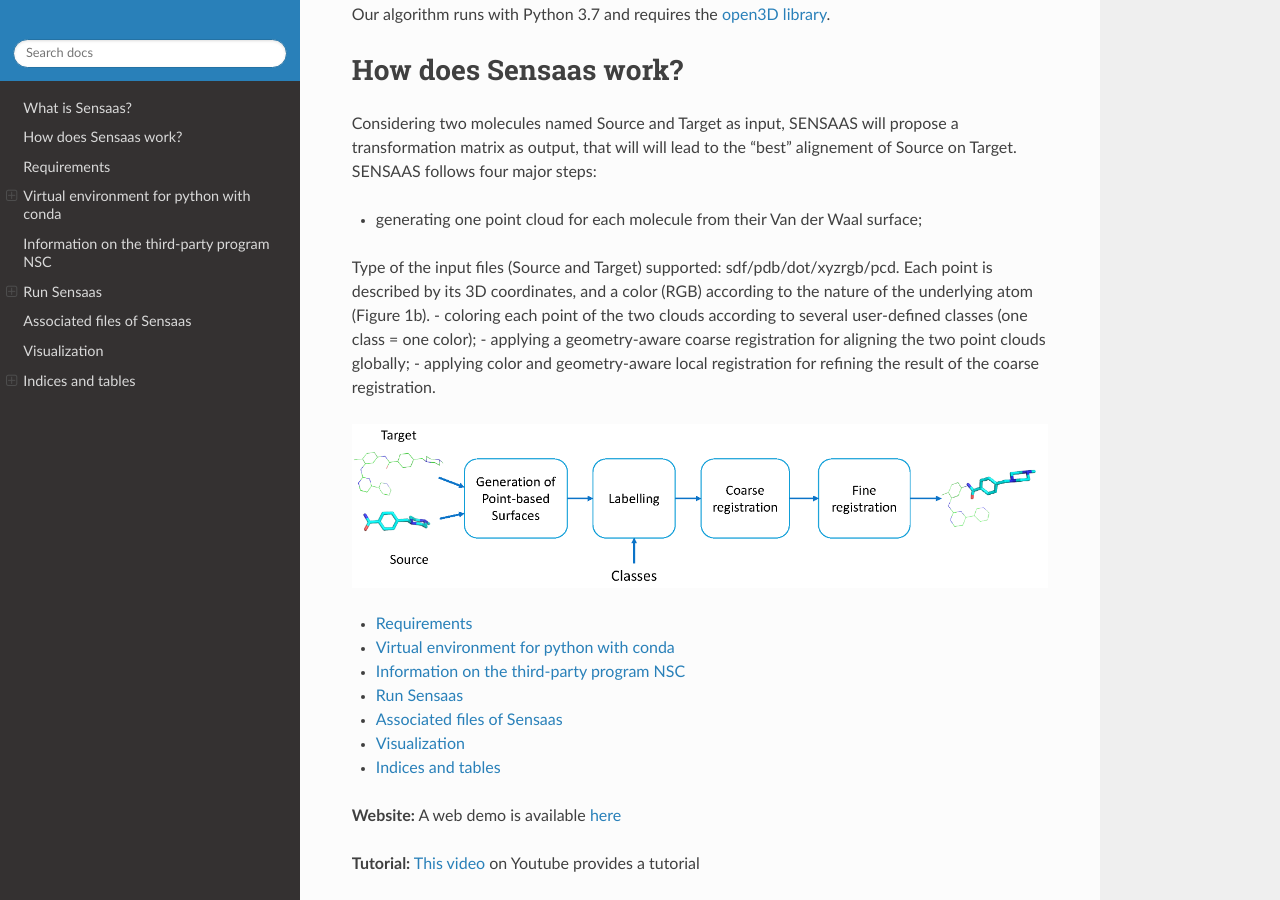
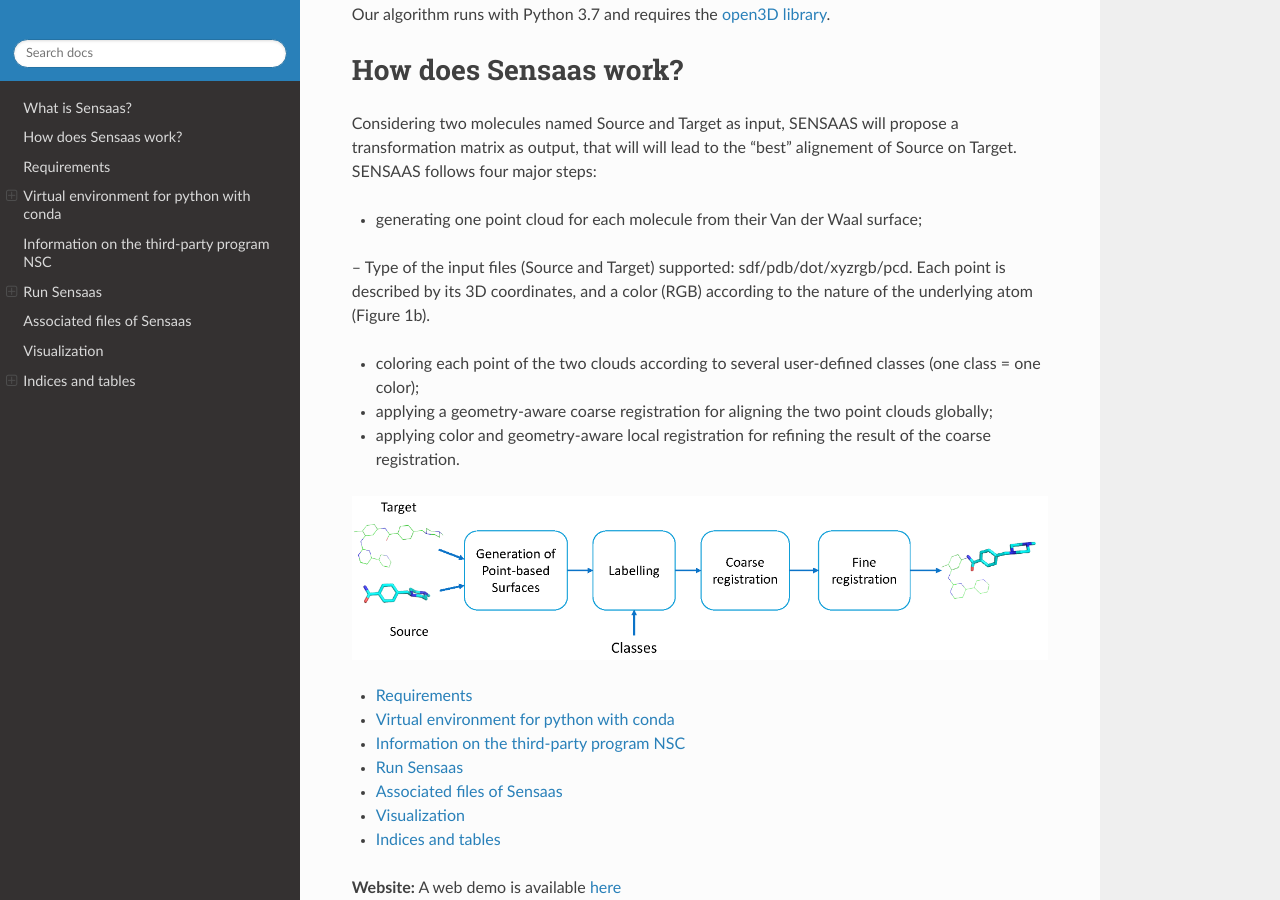
Before and after one commit to SENSAAS/sensaas, a Sphinx documentation site: the page built from docs/index.rst, in a window 1280 px wide and 900 px high, scrolled down 432 px. Built offline with Sphinx 7.4.7 and the Read the Docs theme 2.0.0, drawn with Linux system fonts in a browser that asks for light colours.

Commit message:
Update index.rst

```diff
--- a/docs/index.rst
+++ b/docs/index.rst
@@ -22,8 +22,10 @@ How does Sensaas work?
 Considering two molecules named Source and Target as input, SENSAAS will propose a transformation matrix as output, that will will lead to the "best" alignement of Source on Target. SENSAAS  follows four major steps:
 
 - generating one point cloud for each molecule from their Van der Waal surface;
-Type of the input files (Source and Target) supported: sdf/pdb/dot/xyzrgb/pcd. Each point is described by its 3D coordinates, and a color (RGB) according to the
+
+-- Type of the input files (Source and Target) supported: sdf/pdb/dot/xyzrgb/pcd. Each point is described by its 3D coordinates, and a color (RGB) according to the
 nature of the underlying atom (Figure 1b).
+
 - coloring each point of the two clouds according to several user-defined classes (one class = one color);
 - applying a geometry-aware coarse registration for aligning the two point clouds globally;
 - applying color and geometry-aware local registration for refining the result of the coarse registration.
```
